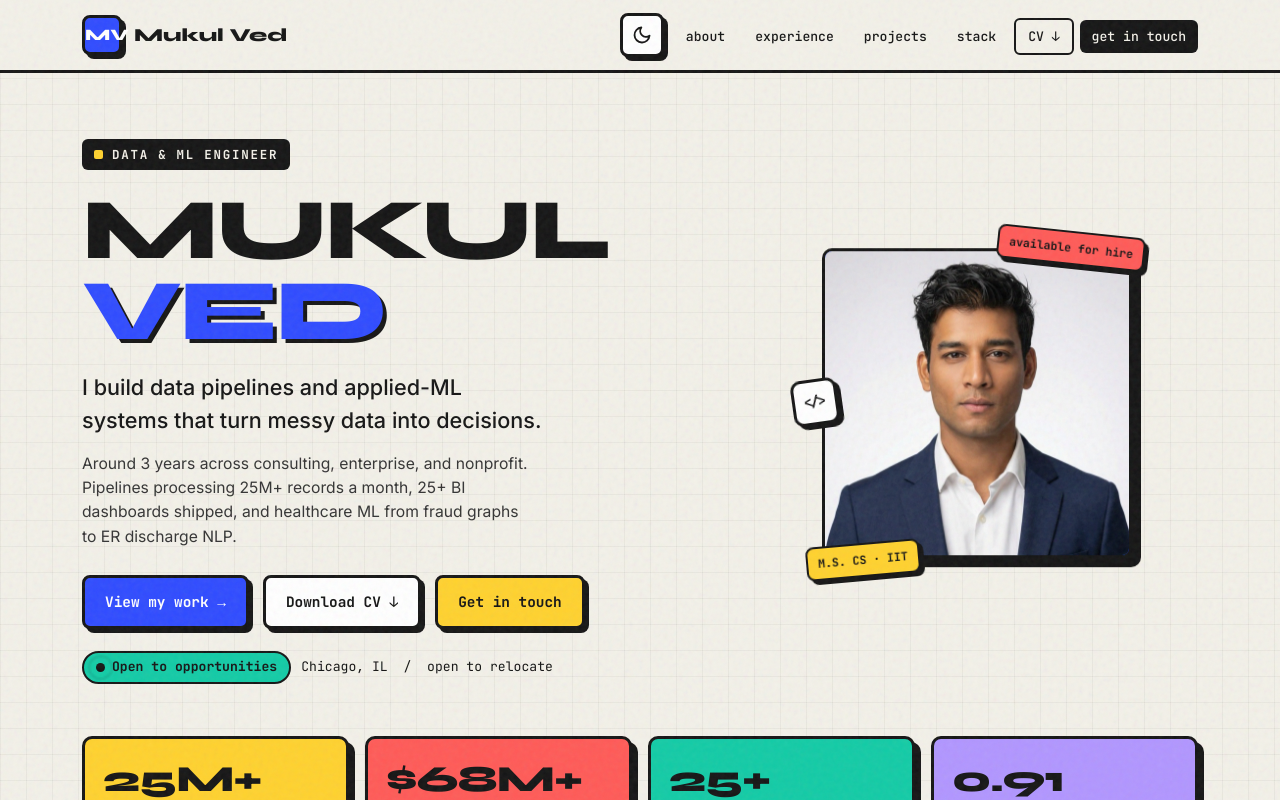
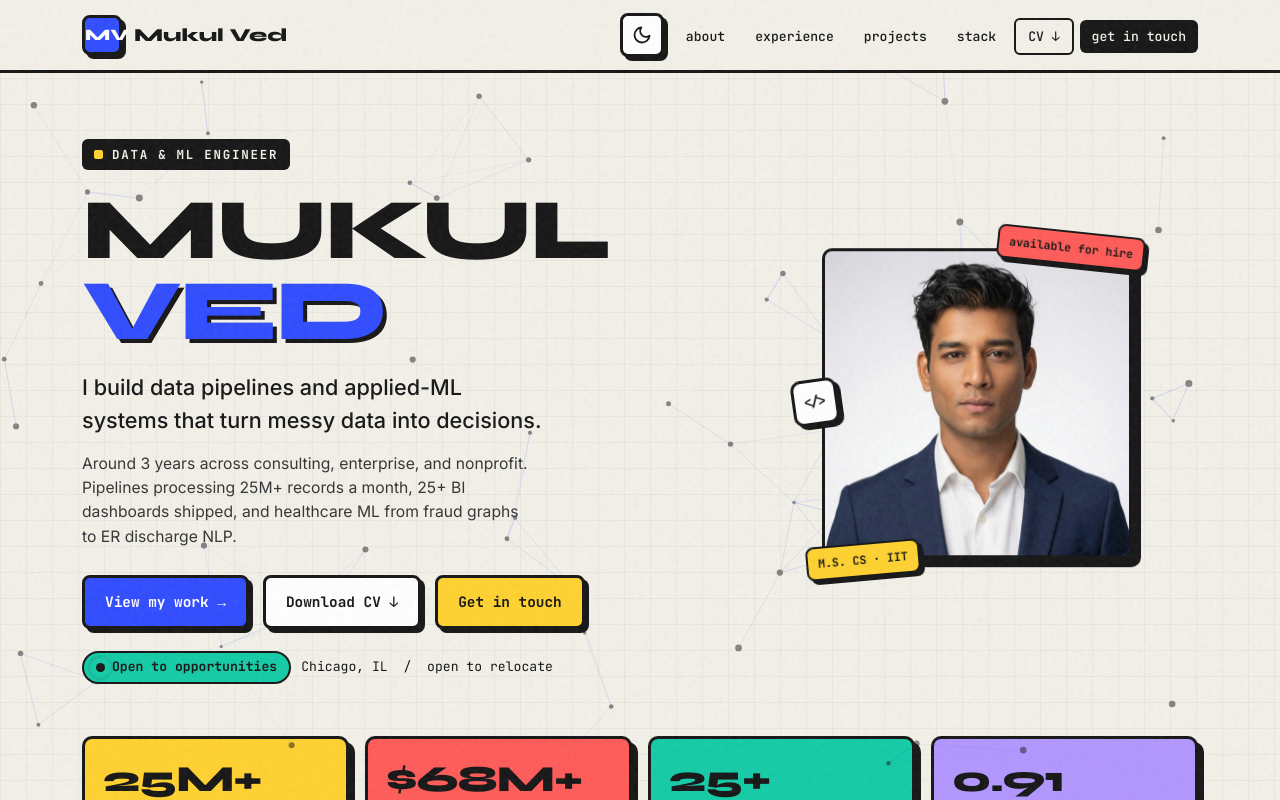
Before and after one commit to m-ved/mukulved, a plain HTML site: page index.html in a window 1280 px wide. Shown: the top 800 px of the page. Drawn offline with Linux system fonts and the light colour scheme.

Commit message:
feat: Add interactive network background canvas matching neo-brutalist theme

```diff
--- a/index.html
+++ b/index.html
@@ -65,6 +65,7 @@
 </head>
 <body>
 <a class="skip" href="#main">Skip to content</a>
+<canvas id="network-bg" aria-hidden="true"></canvas>
 
 <!-- scroll progress bar -->
 <div class="scroll-progress" id="scroll-progress" aria-hidden="true"></div>
@@ -670,6 +671,102 @@
       scrambleIO.observe(el);
     });
   }
+
+  // interactive network background
+  if(!reduce) {
+    var netCanvas = document.getElementById('network-bg');
+    if(netCanvas) {
+      var ctx = netCanvas.getContext('2d', { alpha: true });
+      var netParticles = [];
+      var isMobile = window.innerWidth < 768;
+      var netParticleCount = isMobile ? 30 : 60;
+      var netMaxDistance = 150;
+      var netMouse = { x: -1000, y: -1000, radius: 180 };
+
+      function resizeNet() {
+        netCanvas.width = window.innerWidth;
+        netCanvas.height = window.innerHeight;
+      }
+      window.addEventListener('resize', resizeNet);
+      resizeNet();
+
+      window.addEventListener('mousemove', function(e) {
+        netMouse.x = e.clientX;
+        netMouse.y = e.clientY;
+      }, {passive:true});
+      window.addEventListener('mouseout', function() {
+        netMouse.x = -1000;
+        netMouse.y = -1000;
+      });
+
+      function NetParticle() {
+        this.x = Math.random() * netCanvas.width;
+        this.y = Math.random() * netCanvas.height;
+        this.size = Math.random() * 2 + 1.5;
+        this.dx = (Math.random() - 0.5) * 1.0;
+        this.dy = (Math.random() - 0.5) * 1.0;
+      }
+
+      NetParticle.prototype.update = function(isDark) {
+        if (this.x > netCanvas.width || this.x < 0) this.dx = -this.dx;
+        if (this.y > netCanvas.height || this.y < 0) this.dy = -this.dy;
+
+        var dx = netMouse.x - this.x;
+        var dy = netMouse.y - this.y;
+        var distance = Math.sqrt(dx * dx + dy * dy);
+
+        if (distance < netMouse.radius) {
+          var force = (netMouse.radius - distance) / netMouse.radius;
+          this.x -= (dx / distance) * force * 3;
+          this.y -= (dy / distance) * force * 3;
+        }
+
+        this.x += this.dx;
+        this.y += this.dy;
+
+        ctx.beginPath();
+        ctx.arc(this.x, this.y, this.size, 0, Math.PI * 2);
+        ctx.fillStyle = isDark ? '#12CBA6' : '#141414';
+        ctx.fill();
+      };
+
+      for (var i = 0; i < netParticleCount; i++) {
+        netParticles.push(new NetParticle());
+      }
+
+      function animateNet() {
+        requestAnimationFrame(animateNet);
+        ctx.clearRect(0, 0, netCanvas.width, netCanvas.height);
+
+        var isDark = document.documentElement.getAttribute('data-theme') === 'dark';
+
+        for (var i = 0; i < netParticles.length; i++) {
+          netParticles[i].update(isDark);
+
+          for (var j = i + 1; j < netParticles.length; j++) {
+            var dx = netParticles[i].x - netParticles[j].x;
+            var dy = netParticles[i].y - netParticles[j].y;
+            var distance = Math.sqrt(dx * dx + dy * dy);
+
+            if (distance < netMaxDistance) {
+              var opacity = 1 - (distance / netMaxDistance);
+              ctx.beginPath();
+              if(isDark) {
+                ctx.strokeStyle = 'rgba(177, 150, 255, ' + (opacity * 0.4) + ')';
+              } else {
+                ctx.strokeStyle = 'rgba(47, 75, 255, ' + (opacity * 0.5) + ')';
+              }
+              ctx.lineWidth = 1;
+              ctx.moveTo(netParticles[i].x, netParticles[i].y);
+              ctx.lineTo(netParticles[j].x, netParticles[j].y);
+              ctx.stroke();
+            }
+          }
+        }
+      }
+      animateNet();
+    }
+  }
 </script>
 </body>
 </html>
--- a/style.css
+++ b/style.css
@@ -53,6 +53,18 @@ body{
   -webkit-font-smoothing:antialiased;
   overflow-x:hidden;
   transition:background-color .25s ease, color .25s ease;
+}
+
+/* ---------- network background ---------- */
+#network-bg {
+  position: fixed;
+  top: 0;
+  left: 0;
+  width: 100vw;
+  height: 100vh;
+  z-index: 0;
+  pointer-events: none;
+  opacity: 0.5;
 }
 
 /* ---------- noise overlay ---------- */
```
